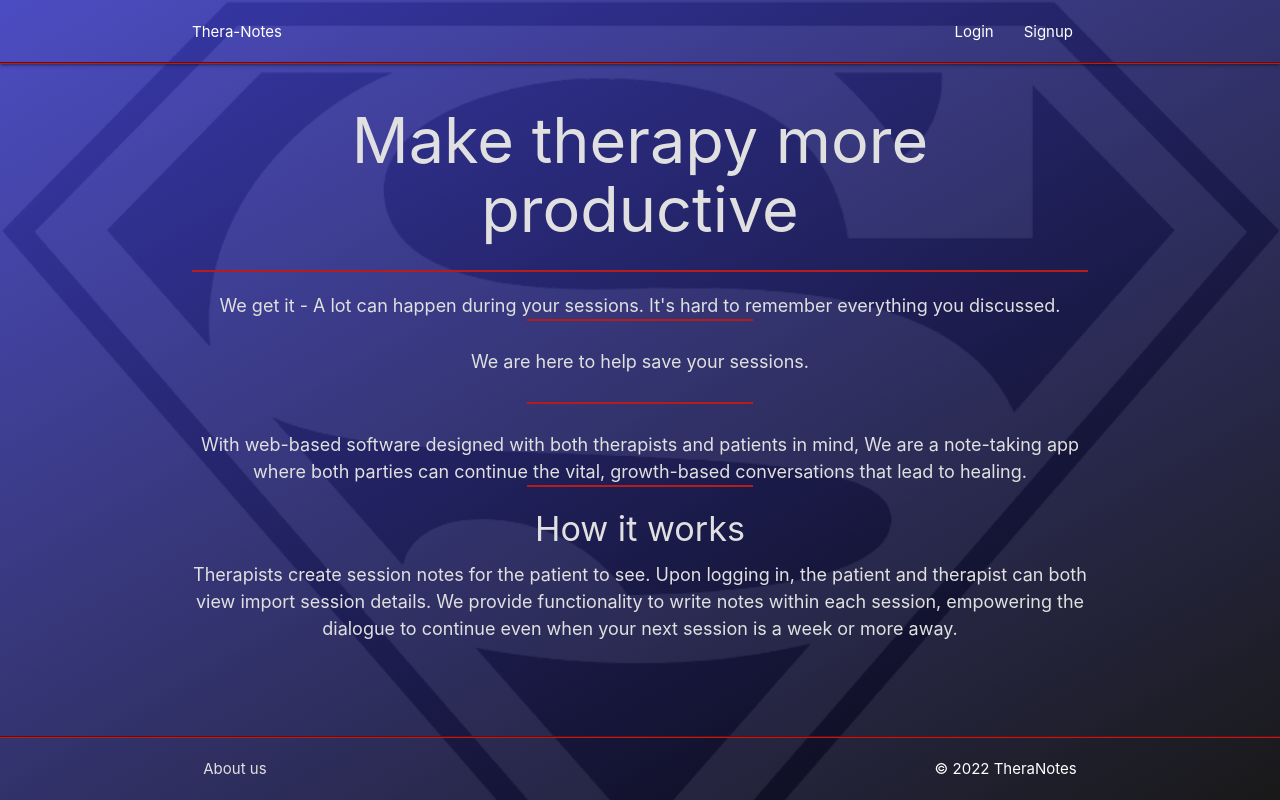
After one commit to pneibaur/TheraNotes, a Django app: page /about/ in a window 1280 px wide. The commit adds this page. Run offline with Django 4.2, Linux system fonts and the light colour scheme.

Commit message:
2nd draft styling

```diff
--- a/main_app/static/theranotes/css/style.css
+++ b/main_app/static/theranotes/css/style.css
@@ -1,13 +1,37 @@
+* {
+    box-sizing: border-box;
+    margin: 0;
+}
 body {
+    background: linear-gradient(150deg, rgba(57, 57, 188, .9), rgba(0, 0, 0, .9)), url('../images/background2.png');
+    background-repeat: no-repeat;
+    background-size: cover;
     display: flex;
     min-height: 100vh;
     flex-direction: column;
-    background: linear-gradient(150deg, blue, black);
 }
 main {
     flex: 1 0 auto;
 }
 
-.head_foot {
-    background-color: rgba(183, 28, 28, 0.9);
+.nav_foot {
+    background-color: rgba(0, 0, 0, 0);
+    border: 2px groove #b71c1c;
+    border-style: groove none none none;
 }
+
+.nav_head {
+    background-color: rgba(0, 0, 0, 0);
+    border: 2px groove #b71c1c;
+    border-style: none none groove none;
+}
+
+hr {
+    border: 1px solid #b71c1c;
+}
+
+.m_card {
+    background-color: rgba(255, 255, 255, 0.3);
+    color: white;
+    border-radius: 10px;
+}
--- /dev/null
+++ b/main_app/templates/about.html
@@ -0,0 +1,27 @@
+{% extends 'base.html' %}
+{% block content %}
+
+<div class="row grey-text text-lighten-2 center">
+    <h1>Make therapy more productive</h1>
+    <hr>
+</div>
+<div class="row grey-text text-lighten-2 center">
+    <p><big>
+        We get it - A lot can happen during your sessions. It's hard to remember everything you discussed.
+        <br><hr style="width: 25%; margin: 0 auto;"><br>
+        We are here to help save your sessions.
+        <br><br><hr style="width: 25%; margin: 0 auto;"><br>
+        With web-based software designed with both therapists and patients in mind,
+        We are a note-taking app where both parties can continue the vital, growth-based conversations that lead to healing.
+        <br>
+    </big></p>
+    <hr style="width: 25%; margin: 0 auto;">
+    <h4>How it works</h4>
+    <p><big>
+        Therapists create session notes for the patient to see. Upon logging in, the patient and therapist can both view
+        import session details. We provide functionality to write notes within each session,
+        empowering the dialogue to continue even when your next session is a week or more away.
+    </big></p>
+</div>
+
+{% endblock content %}
--- a/main_app/templates/base.html
+++ b/main_app/templates/base.html
@@ -13,7 +13,7 @@
 </head>
 <body>
 <header>
-    <nav class="head_foot">
+    <nav class="head_foot nav_head">
         <div class="nav-wrapper">
             <div class="container">
                 <a href="{% url 'home' %}">Thera-Notes</a>
@@ -42,9 +42,16 @@
         {% endblock content %}
     </div>
 </main>
-<footer class='page-footer head_foot'>
+<footer class='page-footer head_foot nav_foot'>
     <div class="container">
-        About | &copy; 2022 TheraNotes
+        <div class="row">
+            <div class="col">
+                <a class="grey-text text-lighten-2 left-align" href="{% url 'about' %}">About us</a>
+            </div>
+            <div class="col right">
+                &copy; 2022 TheraNotes
+            </div>
+        </div>
     </div>
 </footer>
 </body>
--- a/main_app/templates/registration/patient_signup.html
+++ b/main_app/templates/registration/patient_signup.html
@@ -1,6 +1,7 @@
 {% extends 'base.html' %}
 {% block content %}
 
+<div class="row grey-text text-lighten-2 center">
     <h1>patient signup page.</h1>
     <form action="" method="post">
         {% csrf_token %}
@@ -8,5 +9,6 @@
         {{patient_form}}
         <input type="submit" value="Submit">
     </form>
+</div>
 
 {% endblock content %}
--- a/main_app/templates/sessions/new_session_form.html
+++ b/main_app/templates/sessions/new_session_form.html
@@ -1,7 +1,7 @@
 {% extends 'base.html' %}
 {% block content %}
 
-<div class="card">
+<div class="card m_card">
     <div class="card-content">
         <span class="card-title">New session for: </span>
         <span class="card-title">{{patient.user.first_name}} {{patient.user.last_name}}</span>
--- a/main_app/templates/sessions/session_detail.html
+++ b/main_app/templates/sessions/session_detail.html
@@ -14,7 +14,7 @@
 </div>
 {% if user.id == patient.user_id or user.id == therapist.user_id %}
 <div class="row">
-    <div class="card">
+    <div class="card m_card">
         <div class="card-content">
             <span class="card-title">
                 {{session.creation_date}}
@@ -38,7 +38,7 @@
     <hr>
     <div class="col s12 m6">
         <h2 class="grey-text text-lighten-2 center">SESSION NOTES</h2>
-        <div class="card">
+        <div class="card m_card">
             {% for note in notes %}
             <div class="card-content">
                 <span class="card-title">
@@ -52,7 +52,7 @@
     </div>
     <div class="col s12 m6">
         <h2 class="grey-text text-lighten-2 center">ADD NOTE</h2>
-        <div class="card">
+        <div class="card m_card">
             <div class="card-content">
                 <form action="{% url 'add_note' user.id session.id %}" method="post">
                     {% csrf_token %}
--- a/main_app/urls.py
+++ b/main_app/urls.py
@@ -3,6 +3,7 @@ from . import views
 
 urlpatterns = [
     path("", views.home, name="home"),
+    path("about/", views.about, name='about'),
     # ACCOUNTS SIGNUP
     path("accounts/signup/", views.signup, name='signup'),
     path("accounts/signup/therapist/", views.therapist_signup, name='therapist_signup'),
--- a/main_app/views.py
+++ b/main_app/views.py
@@ -10,6 +10,10 @@ from .decorators import therapist_required, patient_required
 
 def home(request):
     return render(request, 'home.html')
+
+
+def about(request):
+    return render(request, 'about.html')
 
 
 def signup(request):
@@ -71,6 +75,7 @@ def therapist_signup(request):
             'error_message': error_message}
     )
 
+
 def therapist_index(request):
     therapists = Therapist.objects.all()
     return render(request, 'profiles/profile_index.html', {'therapists': therapists})
@@ -80,6 +85,7 @@ def therapist_detail(request, therapist_id):
     therapist = Therapist.objects.get(user_id=therapist_id)
     return render(request, 'profiles/profile_detail.html', {'therapist': therapist})
 
+
 @login_required
 @therapist_required
 def patient_index(request, therapist_id):
@@ -88,10 +94,12 @@ def patient_index(request, therapist_id):
     unassigned_patients = Patient.objects.filter(therapist__isnull=True)
     return render(request, 'profiles/profile_index.html', {"therapist_id": therapist_id, 'therapist_patients': therapist_patients, 'unassigned_patients': unassigned_patients})
 
+
 @login_required
 def patient_detail(request, patient_id):
     patient = Patient.objects.get(user_id=patient_id)
     return render(request, 'profiles/profile_detail.html', {'patient': patient})
+
 
 @login_required
 @therapist_required
@@ -101,6 +109,7 @@ def patient_assign(request, therapist_id, patient_id):
     Therapist.objects.get(user_id=therapist_id).patient.add(p)
     return redirect('patient_index', therapist_id=therapist_id)
 
+
 @login_required
 @therapist_required
 def patient_unassign(request, therapist_id, patient_id):
@@ -108,13 +117,16 @@ def patient_unassign(request, therapist_id, patient_id):
     Therapist.objects.get(user_id=therapist_id).patient.remove(p)
     return redirect('patient_index', therapist_id=therapist_id)
 
+
 @login_required
 def patient_home(request, patient_id):
     patient = Patient.objects.get(user_id=patient_id)
     therapist = patient.therapist_set.first()
     sessions = patient.tx_session_set.all().order_by('-creation_date')
-    context = {"patient": patient, 'therapist': therapist, 'sessions': sessions}
+    context = {"patient": patient,
+               'therapist': therapist, 'sessions': sessions}
     return render(request, "patient/patient_home.html", context)
+
 
 @login_required
 def session_detail(request, therapist_id, patient_id, session_id):
@@ -123,8 +135,10 @@ def session_detail(request, therapist_id, patient_id, session_id):
     therapist = Therapist.objects.get(user_id=therapist_id)
     session = Tx_Session.objects.get(id=session_id)
     notes = session.session_note_set.all().order_by('-creation_date')
-    context = {'notes': notes, 'patient': patient, 'therapist': therapist, 'session': session, 'note_form': note_form}
+    context = {'notes': notes, 'patient': patient,
+               'therapist': therapist, 'session': session, 'note_form': note_form}
     return render(request, 'sessions/session_detail.html', context)
+
 
 @login_required
 def add_note(request, user_id, session_id):
@@ -143,13 +157,16 @@ def add_note(request, user_id, session_id):
         new_note.save()
     return redirect('session_detail', therapist_id=therapist_id, patient_id=patient_id, session_id=session_id)
 
+
 @login_required
 @therapist_required
 def session_create(request, therapist_id, patient_id):
     session_form = NewSessionForm()
     patient = Patient.objects.get(user_id=patient_id)
-    context = {'session_form': session_form, 'therapist_id': therapist_id, 'patient': patient}
+    context = {'session_form': session_form,
+               'therapist_id': therapist_id, 'patient': patient}
     return render(request, 'sessions/new_session_form.html', context)
+
 
 @login_required
 @therapist_required
```
Also changed, not shown: main_app/templates/home.html (+20 -4 lines), main_app/templates/patient/patient_home.html (+5 -5 lines), main_app/templates/profiles/profile_detail.html (+7 -5 lines), main_app/templates/profiles/profile_index.html (+9 -5 lines), main_app/templates/registration/login.html (+10 -5 lines), main_app/templates/registration/signup.html (+17 -2 lines), main_app/static/theranotes/images/background.png (added), main_app/static/theranotes/images/background2.png (added). Lines whose indentation alone changed are shown as unchanged.
